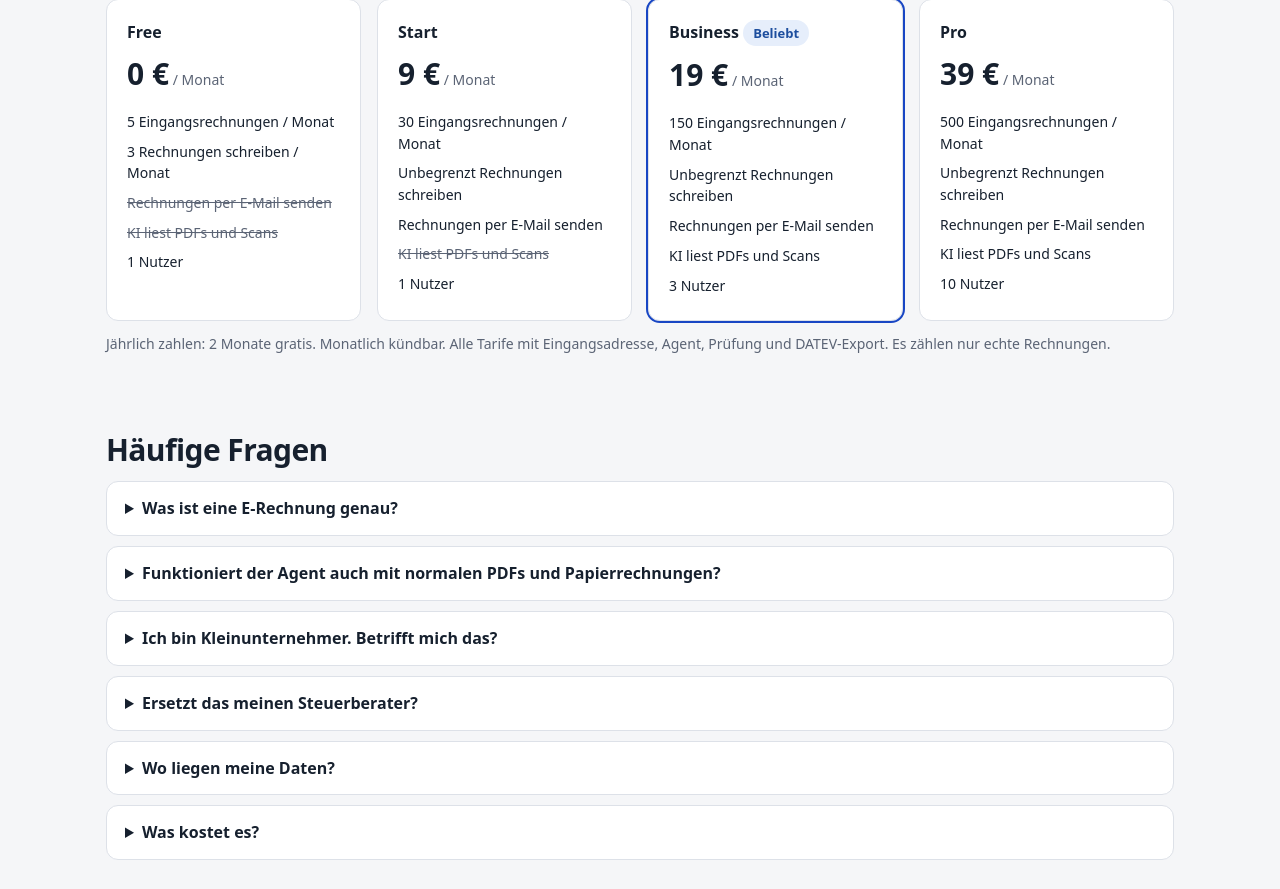
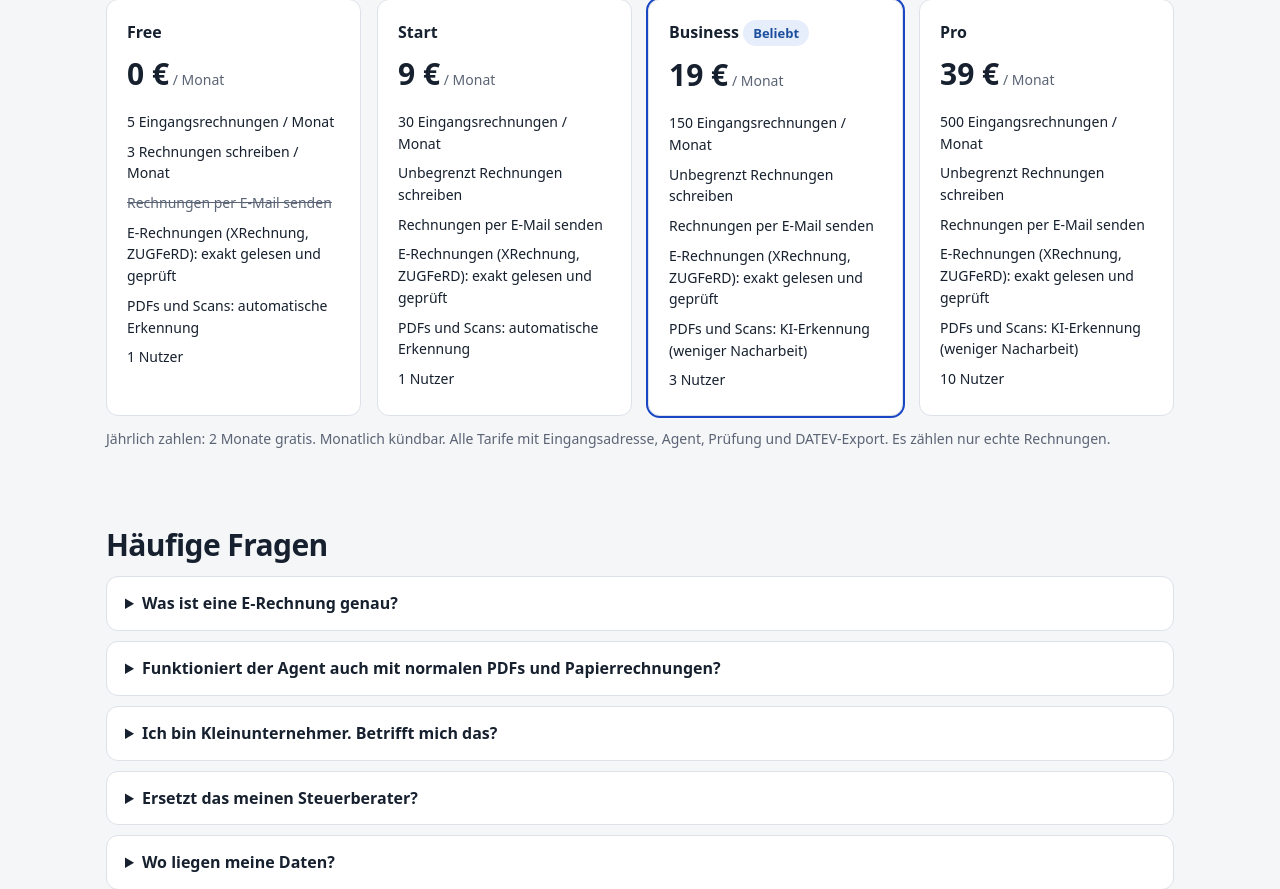
Before and after one commit to alfredlog/erechnung, a FastAPI app: page / in a window 1280 px wide. Shown: the part 2745-3634 px from the top of the page. Run offline with FastAPI, Linux system fonts and the light colour scheme.

Commit message:
Clearer plan labels: e-invoices read exactly in every plan, AI only improves PDF/scan recognition

```diff
--- a/app/web/templates/landing.html
+++ b/app/web/templates/landing.html
@@ -158,7 +158,8 @@
         <li>{{ x.inbound }} Eingangsrechnungen / Monat</li>
         <li>{{ "Unbegrenzt Rechnungen schreiben" if x.outbound is none else x.outbound ~ " Rechnungen schreiben / Monat" }}</li>
         <li class="{{ '' if x.send_mail else 'no' }}">Rechnungen per E-Mail senden</li>
-        <li class="{{ '' if x.ai else 'no' }}">KI liest PDFs und Scans</li>
+        <li>E-Rechnungen (XRechnung, ZUGFeRD): exakt gelesen und geprüft</li>
+        <li>{{ "PDFs und Scans: KI-Erkennung (weniger Nacharbeit)" if x.ai else "PDFs und Scans: automatische Erkennung" }}</li>
         <li>{{ x.users }} Nutzer</li>
       </ul>
     </div>
--- a/app/web/templates/tarif.html
+++ b/app/web/templates/tarif.html
@@ -62,7 +62,8 @@
       <li>{{ "Unbegrenzt" if x.outbound is none else x.outbound }} Rechnungen schreiben{% if x.outbound %} / Monat{% endif %}</li>
       <li>Eingangsadresse, Agent, DATEV-Export</li>
       <li class="{{ '' if x.send_mail else 'no' }}">Rechnungen per E-Mail senden</li>
-      <li class="{{ '' if x.ai else 'no' }}">KI liest PDFs und Scans</li>
+      <li>E-Rechnungen (XRechnung, ZUGFeRD): exakt gelesen und geprüft</li>
+        <li>{{ "PDFs und Scans: KI-Erkennung (weniger Nacharbeit)" if x.ai else "PDFs und Scans: automatische Erkennung" }}</li>
       <li>{{ x.users }} Nutzer</li>
     </ul>
     {% if key == "free" %}
```
